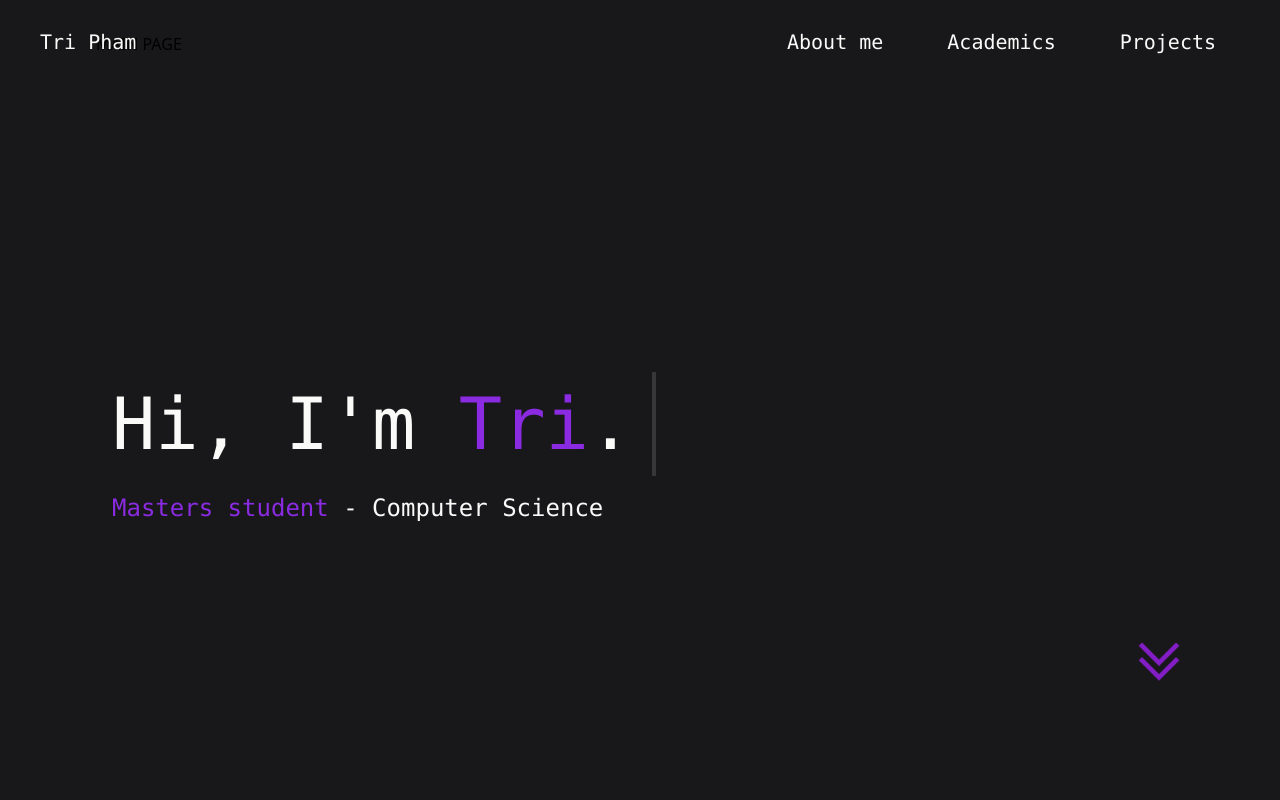
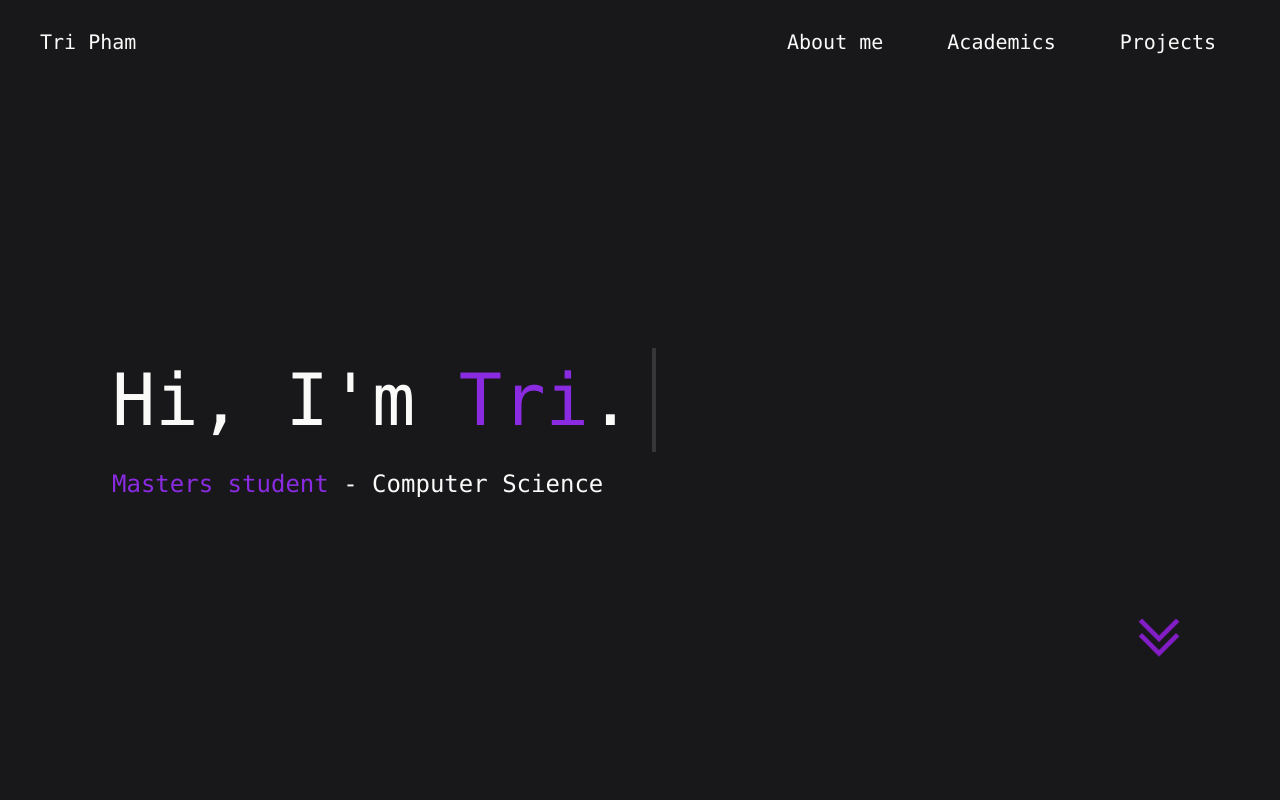
Before and after one commit to tri27pham/CVWebsite, a SvelteKit app: page / in a window 1280 px wide. Shown: the top 800 px of the page. Built offline with nearby package versions, Linux system fonts and the light colour scheme; what tailwindcss-animated would draw is missing.

Commit message:
add comments

```diff
--- a/src/routes/+page.svelte
+++ b/src/routes/+page.svelte
@@ -91,7 +91,7 @@
     {/await}
 
 
-    MAIN PAGE
+    <!-- MAIN PAGE -->
     {#await pageVisible then value}
         {#if value}
 
```
